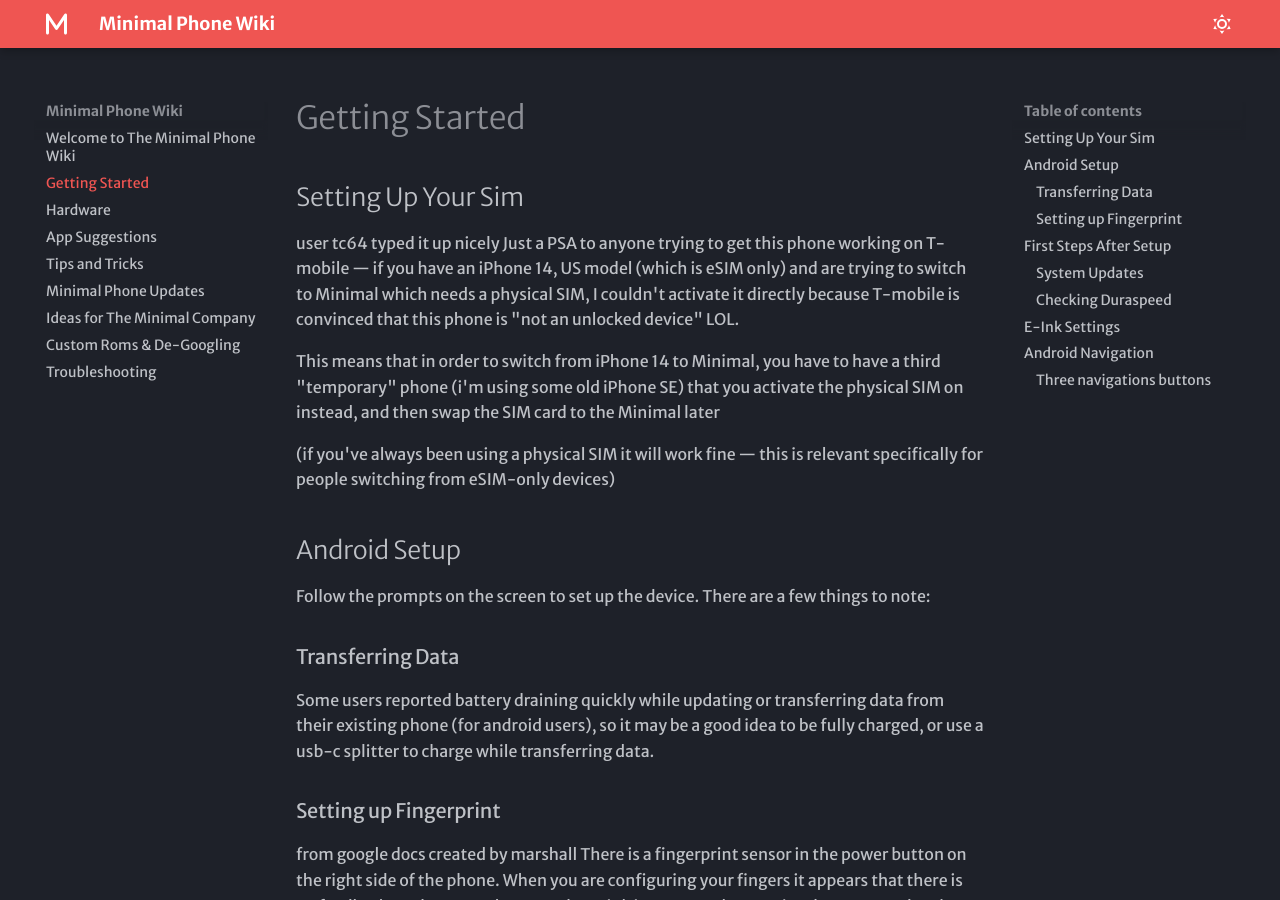
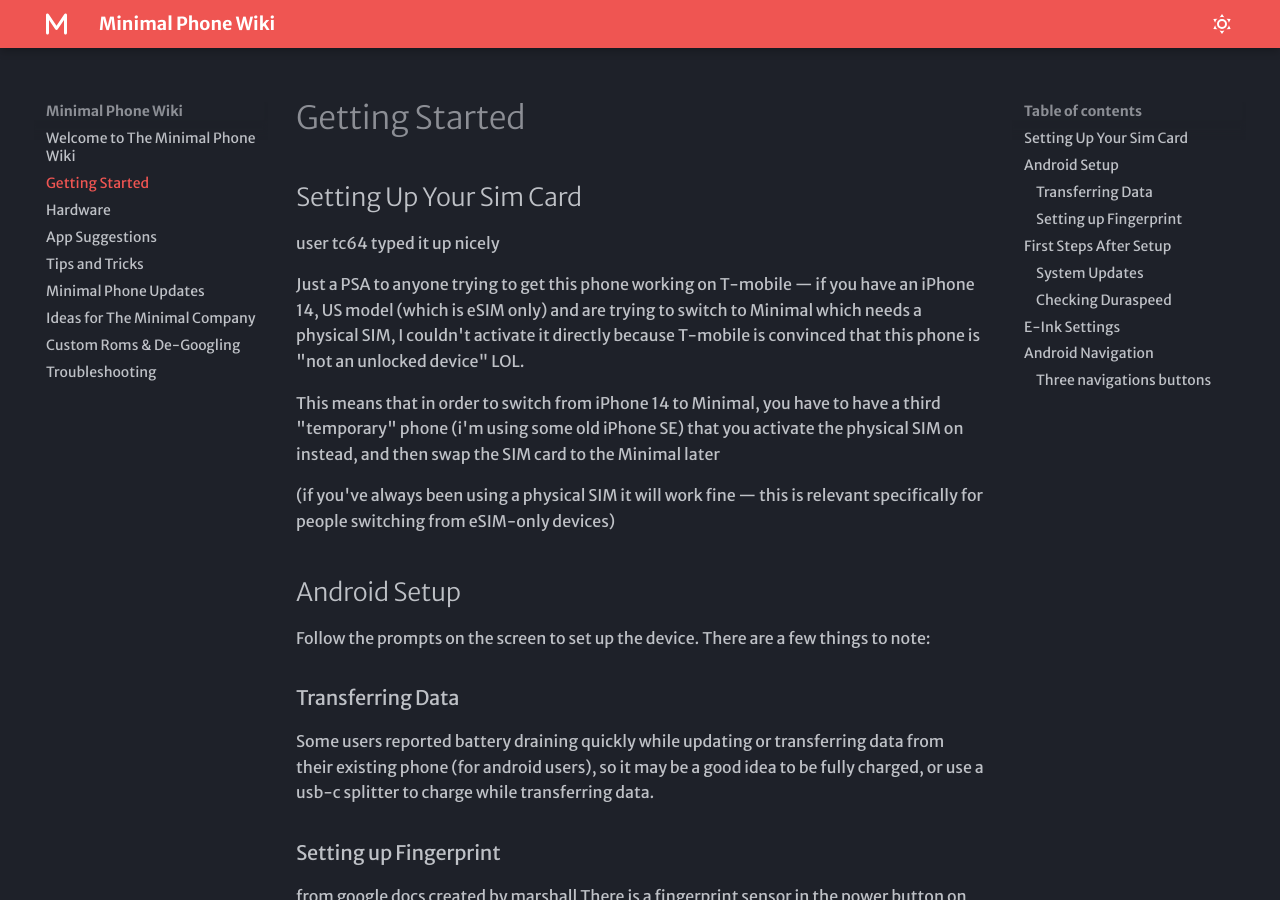
Before and after one commit to theblcl/Minimal-Phone-Guide, an MkDocs documentation site: the page built from docs/starting.md, in a window 1280 px wide and 900 px high. Built offline with MkDocs 1.6.1 and Material for MkDocs 9.7.7, drawn with Linux system fonts in a browser that asks for light colours; some web fonts are replaced.

Commit message:
cleanup for sim card

```diff
--- a/docs/starting.md
+++ b/docs/starting.md
@@ -1,7 +1,8 @@
 # Getting Started
 
-## Setting Up Your Sim
+## Setting Up Your Sim Card
 user tc64 typed it up nicely
+
 Just a PSA to anyone trying to get this phone working on T-mobile — if you have an iPhone 14, US model (which is eSIM only) and are trying to switch to Minimal which needs a physical SIM, I couldn't activate it directly because T-mobile is convinced that this phone is "not an unlocked device" LOL.
 
 This means that in order to switch from iPhone 14 to Minimal, you have to have a third "temporary" phone (i'm using some old iPhone SE) that you activate the physical SIM on instead, and then swap the SIM card to the Minimal later
```
